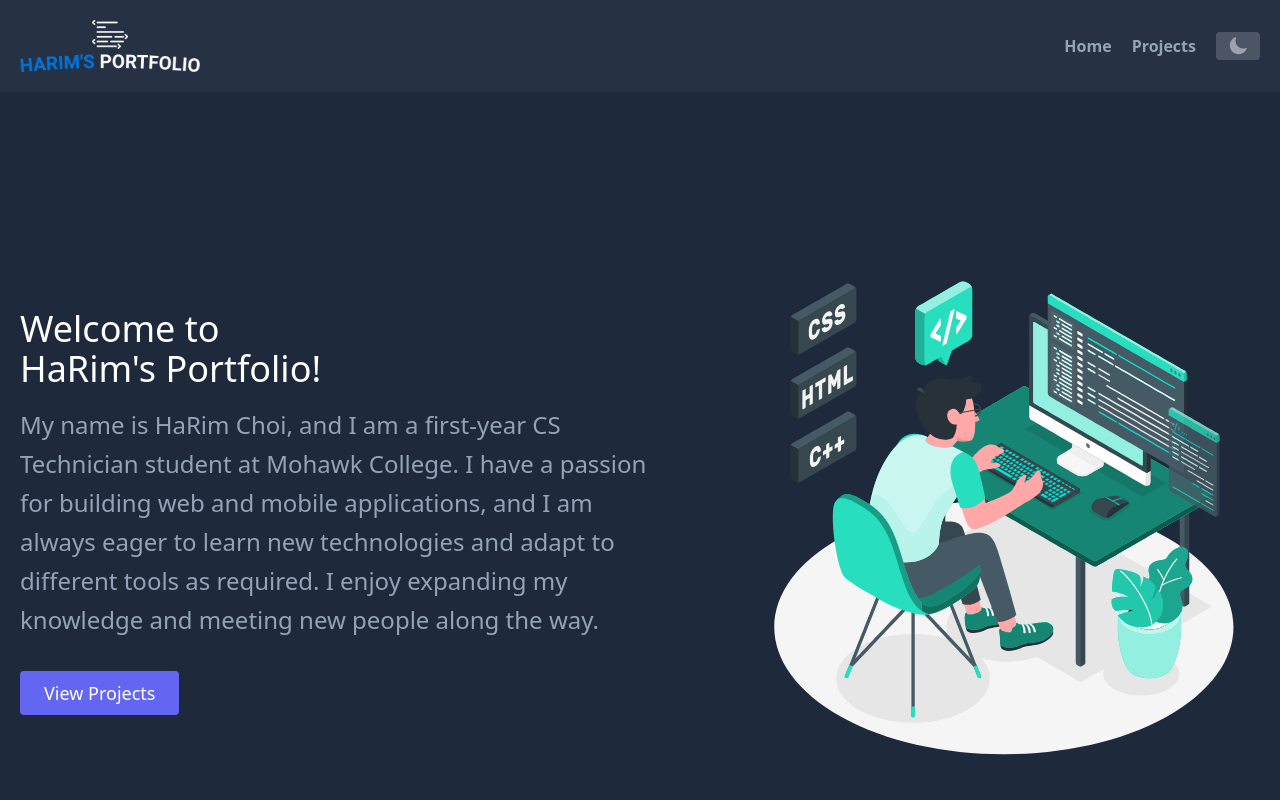
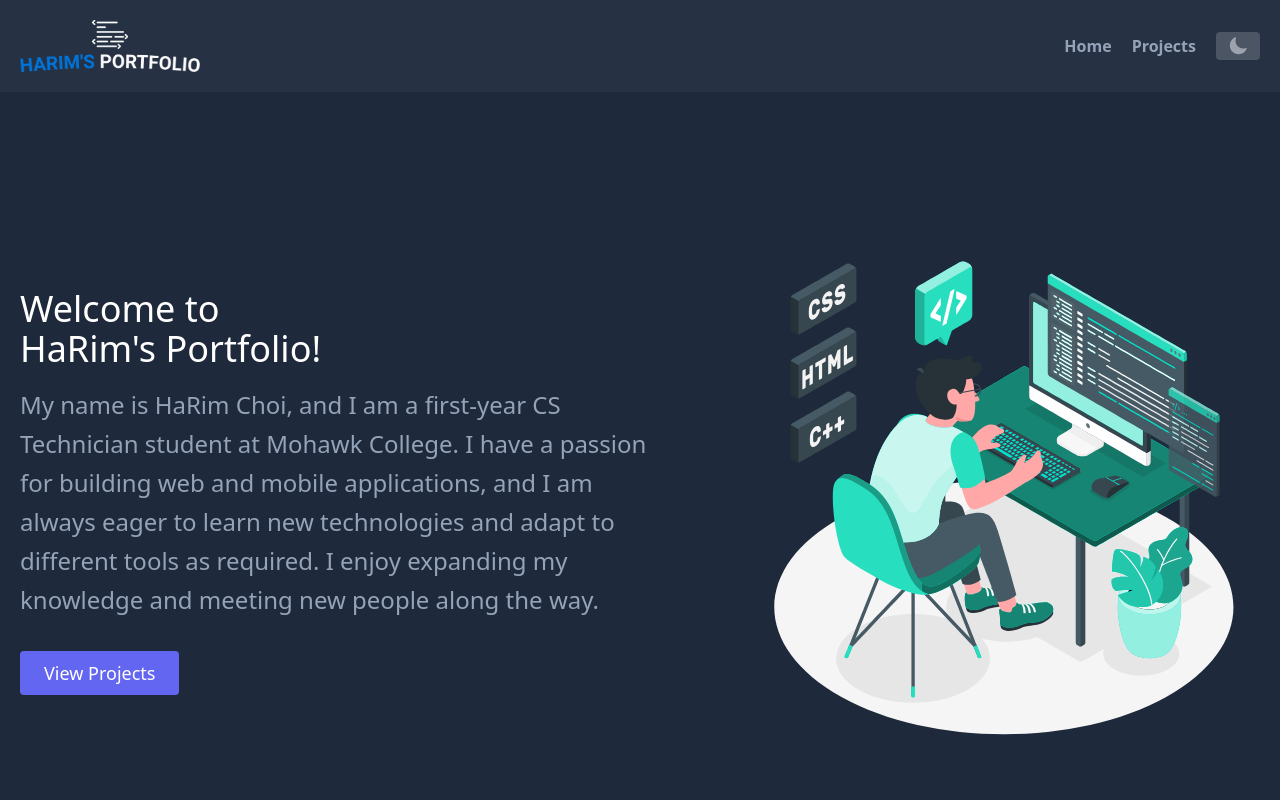
Before and after one commit to harimgs/next-portfolio, a Next.js app: page / in a window 1280 px wide. Shown: the top 800 px of the page. Built offline with nearby package versions, Linux system fonts and the light colour scheme.

Commit message:
changed background color

```diff
--- a/components/layout.js
+++ b/components/layout.js
@@ -12,7 +12,7 @@ export default function Layout({ children }) {
         <link rel="icon" href="/favicon.png" />
       </Head>
       <Header />
-      <div className="mt-5">{children}</div>
+      <div className="mt-">{children}</div>
       <Footer />
     </div>
   );
--- a/styles/globals.css
+++ b/styles/globals.css
@@ -3,7 +3,7 @@
 @tailwind utilities;
 
 .bg-primary {
-  @apply bg-white dark:bg-slate-800;
+  @apply bg-gray-100 dark:bg-slate-800;
 }
 
 .btn-project {
```
